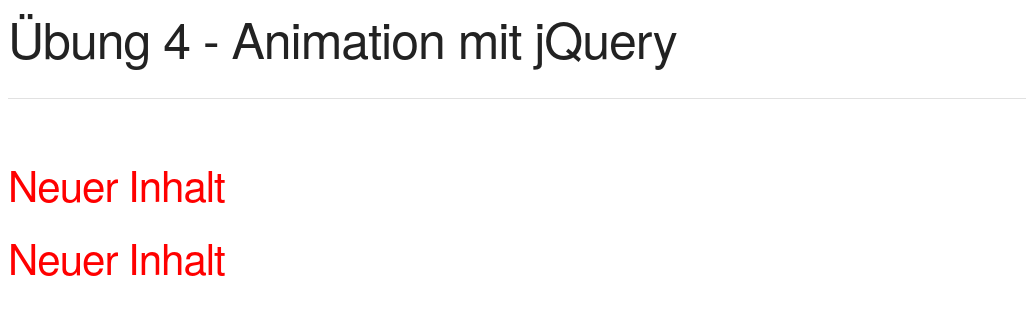
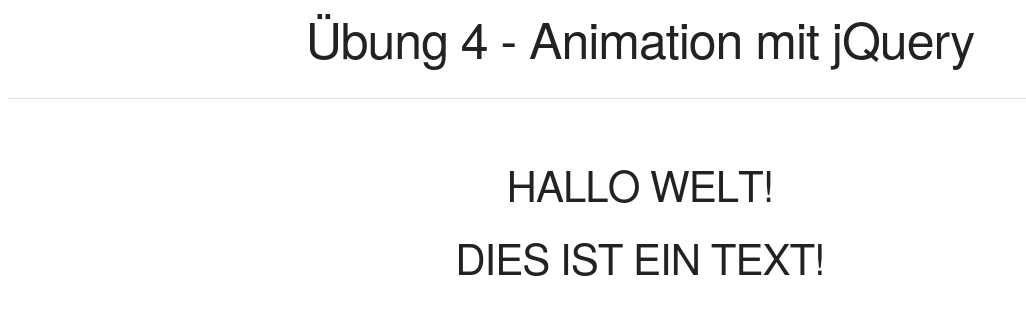
Before and after one commit to Pobermeier/wifi-js-course, a plain HTML site: page Tag 2/Übung 1 - Animation/index.html in a window 1280 px wide. Shown: the whole page, without its empty margins (0-1026 px from the left). Drawn offline with nearby package versions, Linux system fonts and the light colour scheme.

Commit message:
UPDATED Day 2 - Exercise 1

```diff
--- a/Tag 2/Übung 1 - Animation/index.html
+++ b/Tag 2/Übung 1 - Animation/index.html
@@ -14,11 +14,14 @@
   <hr>
   <br>
 
-  <h2 id="h1">Hallo Welt!</h2>
-  <h2 id="h2">Dies ist ein Text!</h2>
+  <h2 class="h1">Hallo Welt!</h2>
+  <h2 class="h2">Dies ist ein Text!</h2>
 
-  <script src="https://code.jquery.com/jquery-3.5.1.slim.min.js"></script>
+  <script src="https://code.jquery.com/jquery-3.3.1.min.js"
+    integrity="sha384-tsQFqpEReu7ZLhBV2VZlAu7zcOV+rXbYlF2cqB8txI/8aZajjp4Bqd+V6D5IgvKT" crossorigin="anonymous">
+  </script>
   <script src="./jquery.makeRed-1.0.0.js"></script>
+  <script src="./jquery.letterAnimation.js"></script>
   <script src="./main.js"></script>
 
 </html>
--- /dev/null
+++ b/Tag 2/Übung 1 - Animation/jquery.letterAnimation.js
@@ -0,0 +1,41 @@
+$.fn.letterAnimation = function (options) {
+  const settings = $.extend(
+    {
+      duration: 300,
+      delay: 100,
+      easing: 'linear',
+    },
+    options,
+  );
+
+  const wrapInSpans = (text) =>
+    text.replaceWith(text.text().replace(/(\S)/g, '<span>$1</span>'));
+
+  const targets = this;
+  const targetsTxt = targets.contents();
+
+  targetsTxt.each(function () {
+    const text = $(this);
+    if (this.nodeType === 3) {
+      wrapInSpans(text);
+    }
+  });
+  return this.each(function () {
+    const len = targets.children().length;
+    targets.css('opacity', 1);
+    for (let i = 0; i < len; i++) {
+      targets
+        .children('span:eq(' + i + ')')
+        .delay(settings.delay * i)
+        .animate(
+          {
+            opacity: 1,
+            top: 0,
+            left: 0,
+          },
+          settings.duration,
+          settings.easing,
+        );
+    }
+  });
+};
--- a/Tag 2/Übung 1 - Animation/main.js
+++ b/Tag 2/Übung 1 - Animation/main.js
@@ -38,11 +38,15 @@
 
 // Ziel: Funktion "makeRed"
 
-const makeRed = function (jQueryObj) {
-  jQueryObj.css({ color: '#f00' });
-};
+// const makeRed = function (jQueryObj) {
+//   jQueryObj.css({ color: '#f00' });
+// };
 
 // makeRed($('h2')); // kein Plugin
 
 // jQuery-Plugin
-$('h2').makeRed().html('Neuer Inhalt');
+// $('h2').makeRed().html('Neuer Inhalt');
+
+// $('.h2').letterAnimation();
+// $('.h1').letterAnimation();
+$('h2').letterAnimation();
--- a/Tag 2/Übung 1 - Animation/style.css
+++ b/Tag 2/Übung 1 - Animation/style.css
@@ -0,0 +1,13 @@
+h1 {
+  text-align: center;
+}
+
+h2 {
+  text-align: center;
+  text-transform: uppercase;
+}
+
+h2 span {
+  opacity: 0;
+  display: inline-block;
+}
```
